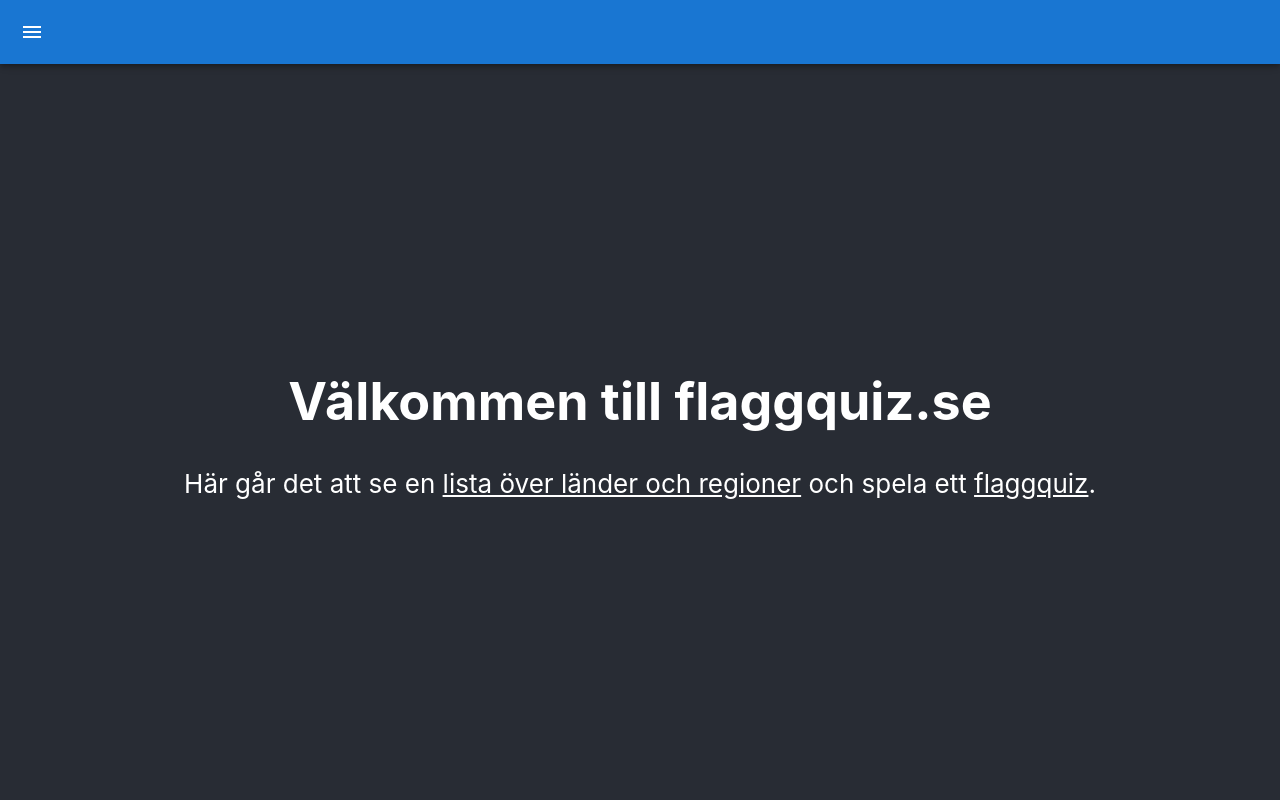
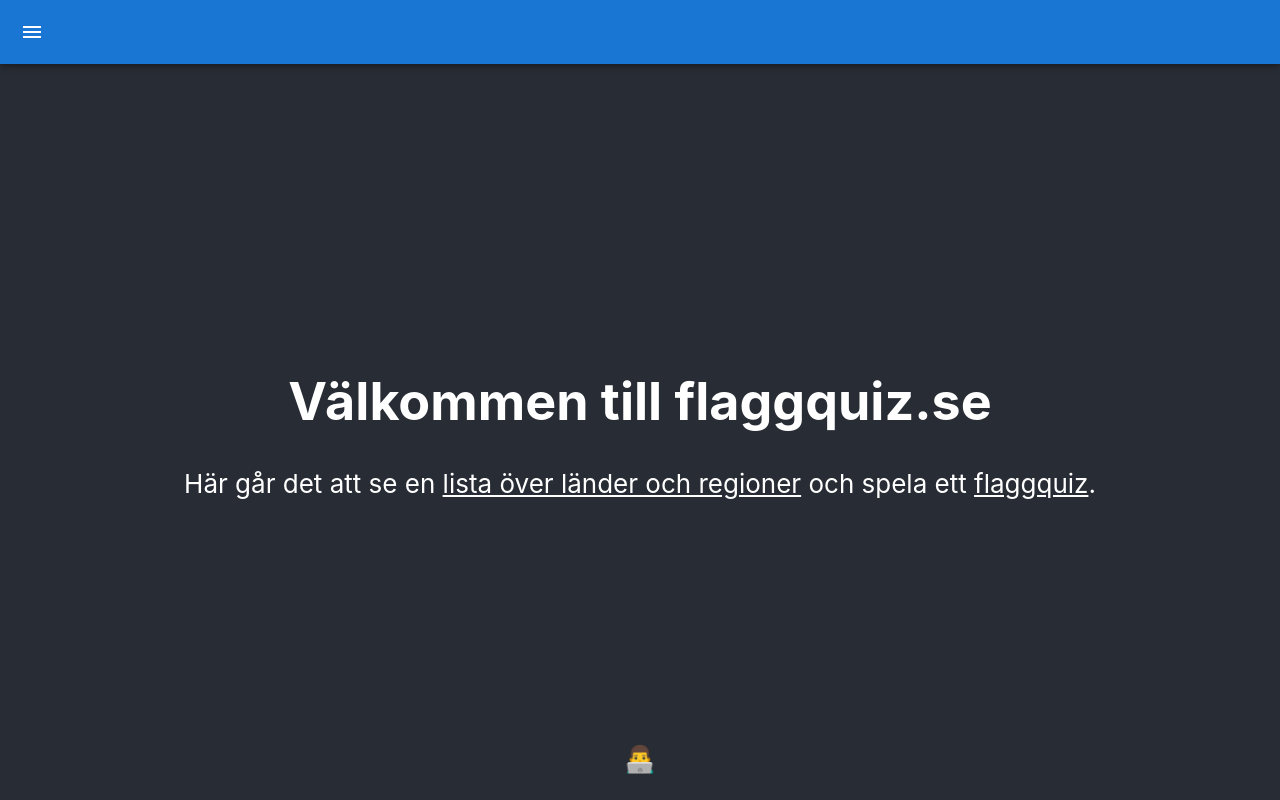
Before and after one commit to benimog/countries, a React (Create React App) app in the folder countries/: page / in a window 1280 px wide. Built offline with nearby package versions, Linux system fonts and the light colour scheme.

Commit message:
Added link to personal website

```diff
--- a/countries/src/App.css
+++ b/countries/src/App.css
@@ -41,6 +41,19 @@
   list-style: none;
 }
 
+.footer {
+  position: fixed;
+  bottom: 0;
+  justify-content: center;
+  align-items: center;
+  left: 50%;
+  transform: translateX(-50%);
+}
+.footer a {
+  color: tan;
+  text-decoration: none;
+}
+
 @keyframes App-logo-spin {
   from {
     transform: rotate(0deg);
--- a/countries/src/components/Home.tsx
+++ b/countries/src/components/Home.tsx
@@ -16,6 +16,13 @@
         </Link>
         .
       </p>
+      <div className="footer">
+        <p>
+          <a href="https://erikmartinandersson.se/" target="_blank" rel="noreferrer">
+            👨‍💻
+          </a>
+        </p>
+      </div>
     </div>
   );
 }
```
